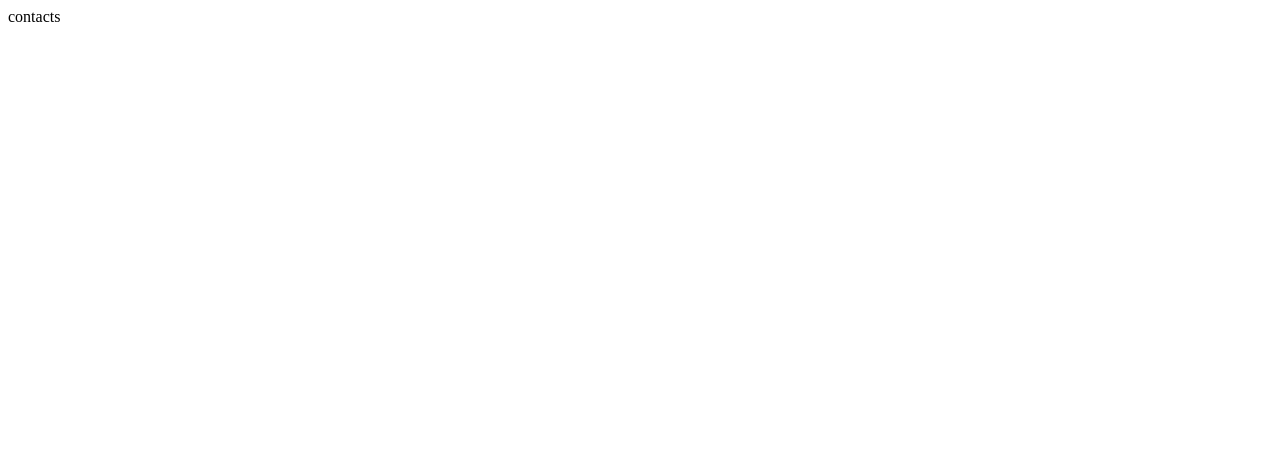
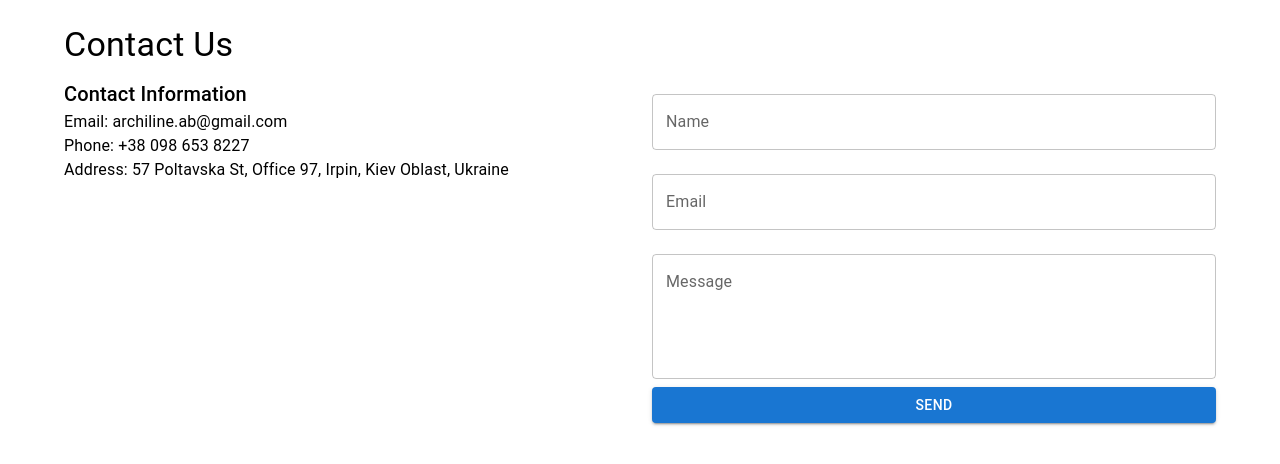
Before and after one commit to vladyslavZinchenko77/archiline, a Next.js app: page /contacts in a window 1280 px wide. Shown: the top 464 px of the page. Built offline with nearby package versions, Linux system fonts and the light colour scheme.

Commit message:
added contacts page content

```diff
--- a/src/pages/contacts.tsx
+++ b/src/pages/contacts.tsx
@@ -1,7 +1,41 @@
 import React, { FC } from 'react';
+import { Container, Typography, Grid, TextField, Button } from '@mui/material';
 
 const Contacts: FC = () => {
-  return <div>contacts</div>;
+  return (
+    <Container>
+      <Typography style={{ marginTop: 24 }} variant="h4" gutterBottom>
+        Contact Us
+      </Typography>
+      <Grid container spacing={3}>
+        <Grid item xs={12} sm={6}>
+          <Typography variant="h6">Contact Information</Typography>
+          <Typography>Email: archiline.ab@gmail.com</Typography>
+          <Typography>Phone: +38 098 653 8227</Typography>
+          <Typography>
+            Address: 57 Poltavska St, Office 97, Irpin, Kiev Oblast, Ukraine{' '}
+          </Typography>
+        </Grid>
+        <Grid item xs={12} sm={6}>
+          <form noValidate autoComplete="off">
+            <TextField id="name" label="Name" fullWidth margin="normal" />
+            <TextField id="email" label="Email" fullWidth margin="normal" />
+            <TextField
+              id="message"
+              label="Message"
+              multiline
+              rows={4}
+              fullWidth
+              margin="normal"
+            />
+            <Button variant="contained" color="primary" fullWidth>
+              Send
+            </Button>
+          </form>
+        </Grid>
+      </Grid>
+    </Container>
+  );
 };
 
 export default Contacts;
```
